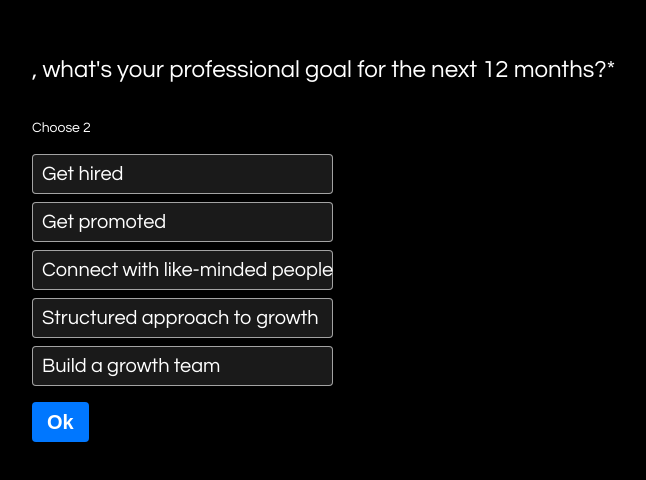
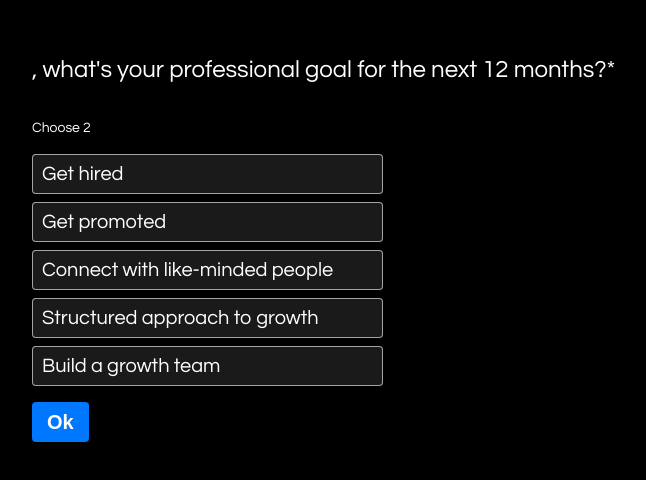
Before and after one commit to casperfernandes/Typeform, a React app: page / in a window 1280 px wide. Shown: the part 4152-4632 px from the top of the page, without its empty margins (248-894 px from the left). Built offline with nearby package versions, Linux system fonts and the light colour scheme; no server answers.

Commit message:
Styling updated

```diff
--- a/src/components/CustomCheckbox.jsx
+++ b/src/components/CustomCheckbox.jsx
@@ -39,7 +39,14 @@ const Wrapper = styled.div`
     transition-property: background-color, color, border-color, opacity, box-shadow;
     transition-timing-function: ease-out;
     cursor: pointer;
-    font-size: 20px;
+    margin-right: 50px;
+    font-size: 16px;
+    line-height: 24px;
+
+    @media (min-width: 992px) {
+      font-size: 20px;
+      line-height: 28px;
+    }
   }
 
   input:not([disabled]) + label:hover {
--- a/src/components/CustomInputField.jsx
+++ b/src/components/CustomInputField.jsx
@@ -5,19 +5,7 @@ import styled from 'styled-components';
 import { appContext } from '../appContext/AppProvider';
 
 const StyledInput = styled.input`
-  width: 100%;
-  color: white;
   padding: 0px 0px 8px;
-  border: none;
-  background: none;
-  outline: none;
-  font-size: 30px;
-  transition: background-color 1e8s ease 0s, box-shadow 0.1s ease-out 0s;
-  box-shadow: rgba(255, 255, 255, 0.3) 0px 1px;
-
-  :focus {
-    box-shadow: rgb(255, 255, 255) 0px 2px;
-  }
 `;
 
 function CustomInputField(props) {
--- a/src/components/CustomPhoneField.jsx
+++ b/src/components/CustomPhoneField.jsx
@@ -13,17 +13,11 @@ const Wrapper = styled.div`
   position: relative;
 
   .inputField {
-    color: white;
     padding: 0px 0px 8px;
-    background: none;
-    border: none;
-    outline: none;
     transform: translateZ(0px);
-    font-size: 30px;
-    box-shadow: rgba(255, 255, 255, 0.3) 0px 1px;
 
-    :focus {
-      box-shadow: rgb(255, 255, 255) 0px 2px;
+    @media (min-width: 992px) {
+      width: inherit;
     }
   }
 
--- a/src/components/CustomSelectDrowdown.jsx
+++ b/src/components/CustomSelectDrowdown.jsx
@@ -1,5 +1,6 @@
 import { useContext, useEffect, useRef, useState } from 'react';
 import styled from 'styled-components';
+
 import { appContext } from '../appContext/AppProvider';
 
 const Wrapper = styled.div`
@@ -8,18 +9,7 @@ const Wrapper = styled.div`
   font-size: 30px;
 
   input {
-    width: 100%;
     padding: 0px 40px 8px 0px;
-    border: none;
-    outline: none;
-    font-size: inherit;
-    color: inherit;
-    box-shadow: rgba(255, 255, 255, 0.3) 0px 1px;
-    background: transparent !important;
-
-    :focus {
-      box-shadow: rgb(255, 255, 255) 0px 2px;
-    }
   }
 
   button {
@@ -39,6 +29,7 @@ const Wrapper = styled.div`
     position: absolute;
     width: 100%;
     background-color: black;
+    margin-top: 1px;
   }
 
   ul {
@@ -55,15 +46,14 @@ const Wrapper = styled.div`
     display: flex;
     -webkit-box-align: center;
     align-items: center;
-    border-radius: var(--sampler-theme-border-radius);
+    border-radius: 4px;
     background-color: rgb(26, 26, 26);
     box-shadow: rgba(255, 255, 255, 0.6) 0px 0px 0px 1px inset;
     max-width: 100%;
     min-width: 75px;
     min-height: 40px;
     outline: 0px;
-    padding-top: 4px;
-    padding-bottom: 4px;
+    padding: 4px 0px 4px 10px;
     transition-duration: 0.1s;
     transition-property: background-color, color, border-color, opacity, box-shadow;
     transition-timing-function: ease-out;
--- a/src/components/SubmitButton.jsx
+++ b/src/components/SubmitButton.jsx
@@ -20,7 +20,12 @@ const SubmitWrapper = styled.div`
   }
 
   .helperText {
-    font-size: 12px;
+    display: none;
+
+    @media (min-width: 1024px) {
+      display: block;
+      font-size: 12px;
+    }
   }
 `;
 
--- a/src/containers/CountryCodeModal.jsx
+++ b/src/containers/CountryCodeModal.jsx
@@ -6,51 +6,39 @@ import ErrorComponent from '../components/ErrorComponent';
 
 const Wrapper = styled.div`
   position: absolute;
-  width: 450px;
-  height: 300px;
-  overflow: auto;
   z-index: 50;
   background: rgb(0, 0, 0);
   pointer-events: auto;
   border: 2px solid rgb(255, 255, 255);
   box-sizing: border-box;
   border-radius: 8px;
-  padding: 5px 16px 16px 16px;
   color: white;
   top: 0;
   left: 0;
 
   .input-field {
-    color: white;
-    padding: 0px 0px 8px;
-    background: none;
-    border: none;
-    outline: none;
-    transform: translateZ(0px);
-    font-size: 30px;
+    padding: 5px 10px 8px;
   }
 
-  .options {
+  .listbox {
+    height: 300px;
+    overflow: auto;
+  }
+
+  .option {
     position: relative;
     display: flex;
-    -webkit-box-align: center;
     align-items: center;
     border-radius: 4px;
     background-color: rgba(255, 255, 255, 0.1);
     box-shadow: rgba(255, 255, 255, 0.6) 0px 0px 0px 1px inset;
     color: rgb(255, 255, 255);
-    max-width: 100%;
-    min-width: 75px;
     min-height: 40px;
     outline: 0px;
     padding: 4px 8px;
-    transition-duration: 0.1s;
-    transition-property: background-color, color, border-color, opacity, box-shadow;
-    transition-timing-function: ease-out;
-    /* width: 100%; */
     cursor: pointer;
     opacity: 1;
-    margin-bottom: 4px;
+    margin: 3px 5px 2px 5px;
   }
 
   img {
@@ -152,10 +140,10 @@ function CountryCodeModal(props) {
         />
 
         {filteredOptions?.length && !error ? (
-          <div role="listbox">
+          <div role="listbox" className="listbox">
             {filteredOptions.map(item => {
               return (
-                <div key={item.code} role="option" className="options" onClick={handleOptionClick(item.code)}>
+                <div key={item.code} role="option" className="option" onClick={handleOptionClick(item.code)}>
                   <img src={item.flagUrl || ''} alt={item.name} />
 
                   <span>{item.name}</span>
--- a/src/containers/FormElement.jsx
+++ b/src/containers/FormElement.jsx
@@ -19,22 +19,37 @@ const ParentWrapper = styled.div`
 
   .question {
     color: white;
-    font-size: 24px;
-    line-height: 32px;
+    font-size: 20px;
+    line-height: 28px;
+
+    @media (min-width: 992px) {
+      font-size: 24px;
+      line-height: 32px;
+    }
   }
 
   .description {
-    font-size: 20px;
-    line-height: 28px;
+    margin-top: 8px;
     color: #ffffffb3;
-    margin-top: 8px;
+    font-size: 16px;
+    line-height: 24px;
+
+    @media (min-width: 992px) {
+      font-size: 20px;
+      line-height: 28px;
+    }
   }
 
   .note {
-    font-size: 20px;
-    line-height: 28px;
+    margin-top: 16px;
     color: #ffffffb3;
-    margin-top: 16px;
+    font-size: 16px;
+    line-height: 24px;
+
+    @media (min-width: 992px) {
+      font-size: 20px;
+      line-height: 28px;
+    }
   }
 `;
 
```
